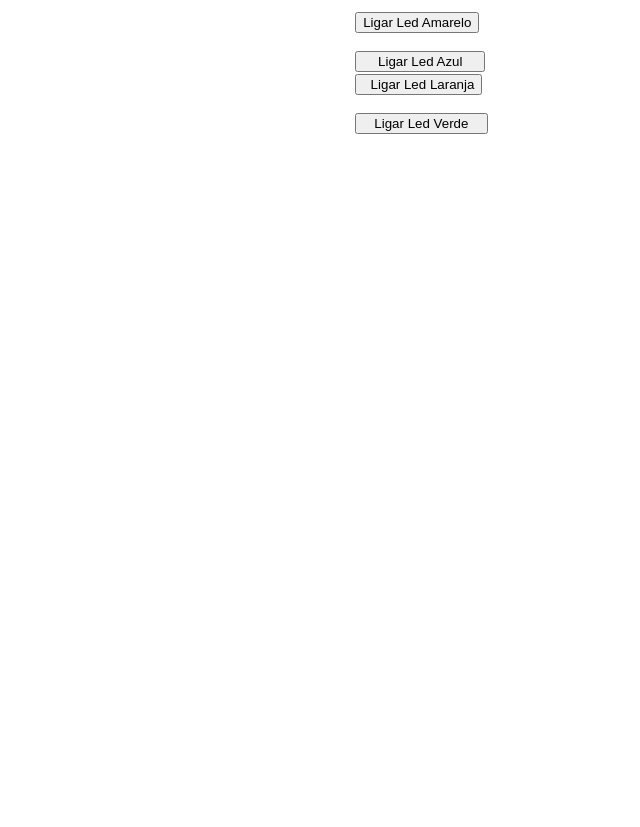
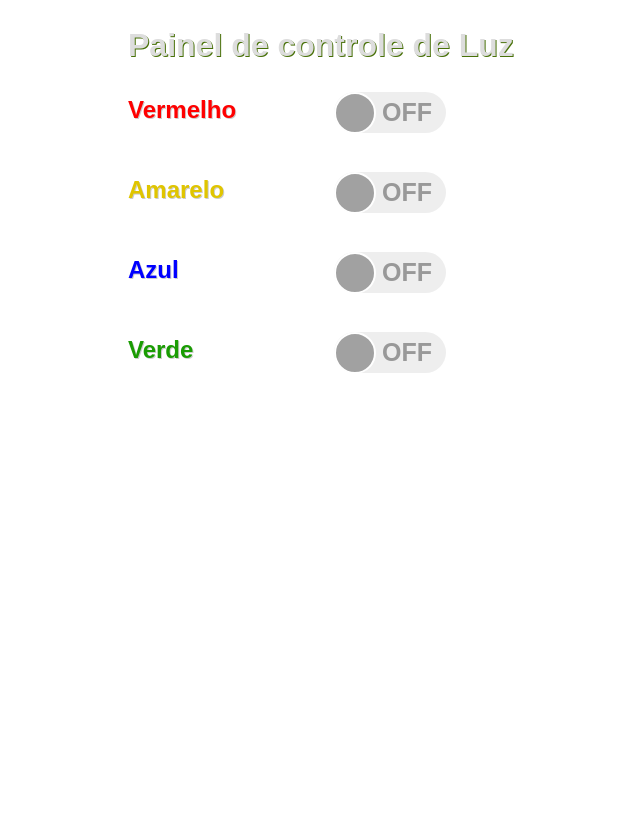
Before and after one commit to alissonzampietro/light-control-arduino-php, a PHP site: page / in a window 1280 px wide. Shown: the whole page, without its empty margins (192-832 px from the left). Before the commit the page ends 134 px from the top, so only its background shows below. Run offline with PHP 8.4, Linux system fonts and the light colour scheme.

Commit message:
Alterações no layout

```diff
--- /dev/null
+++ b/assets/css/style.css
@@ -0,0 +1,107 @@
+body,html{
+    width: 100%;
+    height: 100%;
+    margin: 0;
+    bottom: 0;
+}
+
+section.main{
+    margin: auto;
+    width: 50%;
+    height: 100%;
+}
+
+.main h1{
+    font-family: "Arial" !important;
+    color: #ddd;
+    text-shadow: 1px 1px #487108;
+    font-size: 2em;
+}
+
+.luz{
+    height: 10%;
+    width: 50%;
+}
+
+.luz .title{
+    display: block;
+    float: left;
+    margin:2% 0 0 0;
+    font-size: 1.5em;
+    font-family: "Arial";
+    text-shadow:#ccc 1px 1px;
+    font-weight: bold;
+}
+
+.onoffswitch{
+    float: right;
+}
+
+.vermelho{
+    color: #f00;
+}
+
+.amarelo{
+    color: #E0C500;
+}
+
+.azul{
+    color: #00f;
+}
+
+.verde{
+    color: #1A9C03;
+}
+
+
+
+
+
+
+
+.onoffswitch {
+    position: relative; width: 116px;
+    -webkit-user-select:none; -moz-user-select:none; -ms-user-select: none;
+}
+.onoffswitch-checkbox {
+    display: none;
+}
+.onoffswitch-label {
+    display: block; overflow: hidden; cursor: pointer;
+    border: 2px solid #FFFFFF; border-radius: 50px;
+}
+.onoffswitch-inner {
+    display: block; width: 200%; margin-left: -100%;
+    transition: margin 0.3s ease-in 0s;
+}
+.onoffswitch-inner:before, .onoffswitch-inner:after {
+    display: block; float: left; width: 50%; height: 41px; padding: 0; line-height: 41px;
+    font-size: 25px; color: white; font-family: Trebuchet, Arial, sans-serif; font-weight: bold;
+    box-sizing: border-box;
+}
+.onoffswitch-inner:before {
+    content: "ON";
+    padding-left: 14px;
+    background-color: #EEEEEE; color: #34A7C1;
+}
+.onoffswitch-inner:after {
+    content: "OFF";
+    padding-right: 14px;
+    background-color: #EEEEEE; color: #999999;
+    text-align: right;
+}
+.onoffswitch-switch {
+    display: block; width: 38px; margin: 1.5px;
+    background: #A1A1A1;
+    position: absolute; top: 0; bottom: 0;
+    right: 71px;
+    border: 2px solid #FFFFFF; border-radius: 50px;
+    transition: all 0.3s ease-in 0s;
+}
+.onoffswitch-checkbox:checked + .onoffswitch-label .onoffswitch-inner {
+    margin-left: 0;
+}
+.onoffswitch-checkbox:checked + .onoffswitch-label .onoffswitch-switch {
+    right: 0px;
+    background-color: #34A7C1;
+}
--- a/index.php
+++ b/index.php
@@ -1,53 +1,59 @@
-<html>
-<head>
-<meta http-equiv="Content-Language" content="pt-br">
-<meta http-equiv="Content-Type" content="text/html; charset=windows-1252">
-<title>Controle de Leds com Arduino</title>
-</head>
-<body>
-<div align="center">
-    <table border="0" width="15%" cellpadding="0">
-        <tr></tr><tr><td>
+<!DOCTYPE html>
+<html lang="pt-br">
+    <head>
+        <meta charset="utf-8" />
+        <link rel="stylesheet" type="text/css" href="assets/css/style.css" />
+        <title>Controle de Leds com Arduino</title>
+    </head>
+    <body>
+        <section class="main">
+            <h1>Painel de controle de Luz</h1>
 
+            <div class="luz">
+                <p class="title vermelho">Vermelho</p>
+                <div class="onoffswitch">
+                    <input type="checkbox" name="onoffswitch" class="onoffswitch-checkbox" id="myonoffswitch">
+                    <label class="onoffswitch-label" for="myonoffswitch">
+                        <span class="onoffswitch-inner"></span>
+                        <span class="onoffswitch-switch"></span>
+                    </label>
+                </div>
+            </div>
 
-<form method="POST" action="arduino.php">
-<p>
-    <input type="hidden" value="Amarelo" name="estado" >
-    <input type="submit" value="Ligar Led Amarelo" name="amarelo">
-</p>
-</form>
-    </td></tr><tr>
+            <div class="luz">
+                <p class="title amarelo">Amarelo</p>
+                <div class="onoffswitch">
+                    <input type="checkbox" name="onoffswitch" class="onoffswitch-checkbox" id="myonoffswitch1">
+                    <label class="onoffswitch-label" for="myonoffswitch1">
+                        <span class="onoffswitch-inner"></span>
+                        <span class="onoffswitch-switch"></span>
+                    </label>
+                </div>
+            </div>
 
+            <div class="luz">
+                <p class="title azul">Azul</p>
+                <div class="onoffswitch">
+                    <input type="checkbox" name="onoffswitch" class="onoffswitch-checkbox" id="myonoffswitch2">
+                    <label class="onoffswitch-label" for="myonoffswitch2">
+                        <span class="onoffswitch-inner"></span>
+                        <span class="onoffswitch-switch"></span>
+                    </label>
+                </div>
+            </div>
 
+            <div class="luz">
+                <p class="title verde">Verde</p>
+                <div class="onoffswitch">
+                    <input type="checkbox" name="onoffswitch" class="onoffswitch-checkbox" id="myonoffswitch3">
+                    <label class="onoffswitch-label" for="myonoffswitch3">
+                        <span class="onoffswitch-inner"></span>
+                        <span class="onoffswitch-switch"></span>
+                    </label>
+                </div>
+            </div>
 
-<form method="POST" action="arduino.php">
+        </section>
 
-    <input type="hidden" value="Azul" name="estado" >
-    <td><input type="submit" value="    Ligar Led Azul    " name="azul">
-</td>
-</form>
-        </tr><tr><td>
-
-
-
-<form method="POST" action="arduino.php">
-<p>
-    <input type="hidden" value="Laranja" name="estado" >
-    <input type="submit" value="  Ligar Led Laranja" name="laranja">
-</p>
-</form>
-        </td></tr><tr>
-
-
-
-<form method="POST" action="arduino.php">
-
-    <input type="hidden" value="Verde" name="estado" >
-    <td><input type="submit" value="   Ligar Led Verde   " name="verde">
-</td>
-</form>
-    </tr>
-    </table>
-</div>
-</body>
+    </body>
 </html>
```
Also changed, not shown: 2 other files.
